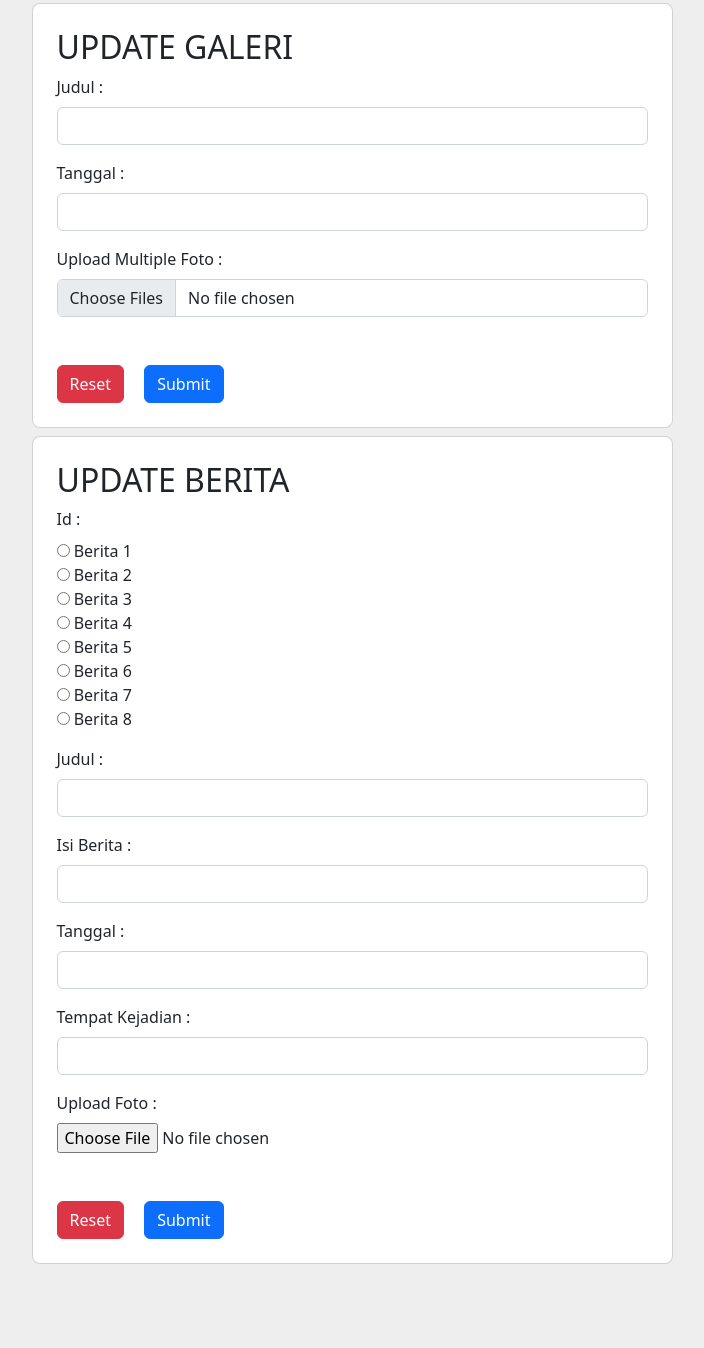
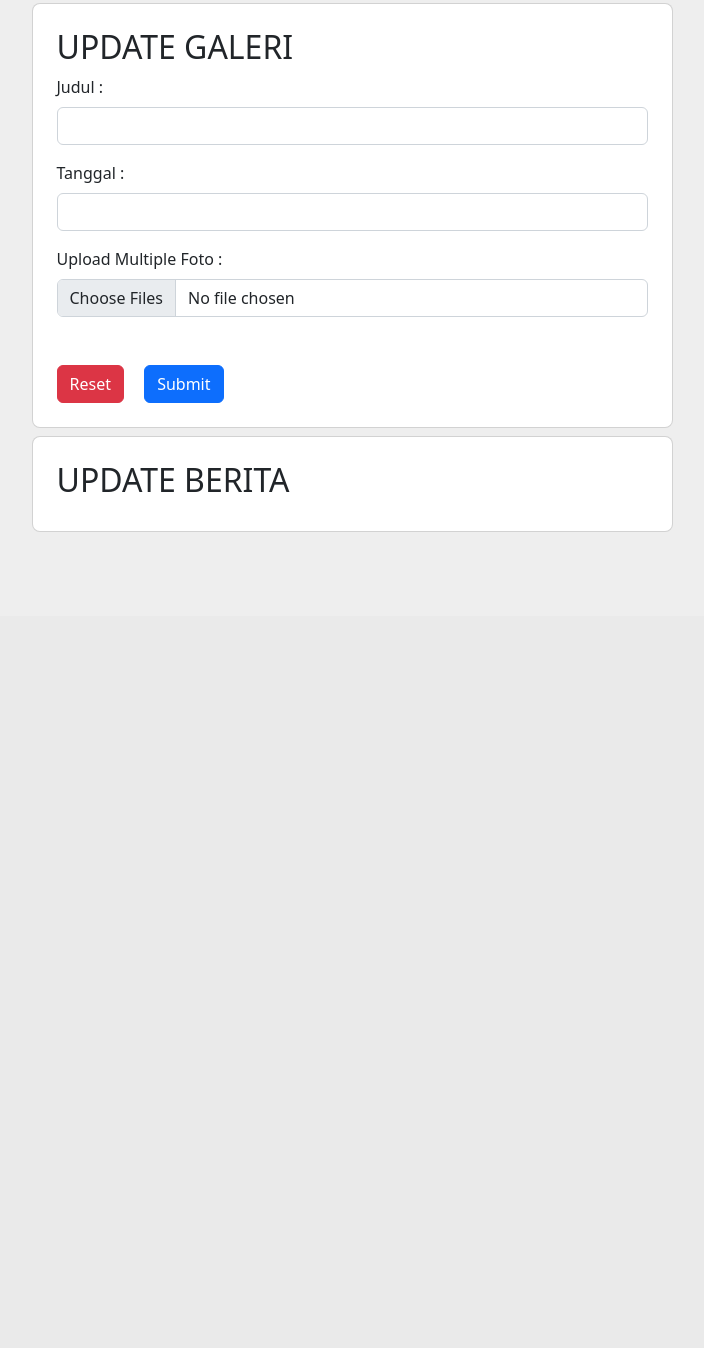
Before and after one commit to alfredtl/final_project, a PHP site: page /update.php in a window 1280 px wide. Shown: the part 938-2286 px from the top of the page, without its empty margins (288-992 px from the left). After the commit the page ends 1470 px from the top, so only its background shows below. Run offline with PHP 8.4, Linux system fonts and the light colour scheme.

Commit message:
proses mengerjakan fungsi update

```diff
--- a/galeri.php
+++ b/galeri.php
@@ -188,7 +188,7 @@
     </section>
 
 <!-- =========== Foto Rapat =========== -->
-    <section class="pt-3 pb-4" style="font-family: sans-serif;">
+    <!-- <section class="pt-3 pb-4" style="font-family: sans-serif;">
         <div class="container">
             <div class="row">
                 <div class="col-lg-10 text-light mx-auto py-4" style="margin-bottom: 100px; border-radius: 25px; background-color:rgb(218, 37, 29);" >
@@ -238,7 +238,7 @@
                 </div>
             </div>
         </div>
-    </section>
+    </section> -->
 
     <!-- =========== Foto Kerja Bakti =========== -->
     <section class="pt-3 pb-4" style="font-family: sans-serif;">
--- a/index.php
+++ b/index.php
@@ -460,7 +460,7 @@
     <!-- =========== Navbar Baru Lagi =========== -->
     <nav class="navbar navbar-expand-lg shadow-sm sticky-top" style="background-color:rgb(51, 33, 117);">
         <div class="container">
-            <a class="navbar-brand navbar-dark d-flex  align-items-center text-white  ms-sm-3 col-6 col-md-4 me-6" aria-label="Bootstrap" href="./darmisa.php"></svg><img class="logo-darmisa text-dark rounded-circle" src="./image/logo_DarMisa.jpg" alt="" title="DarMisa"><span class="fw-bold" style="margin-right: 100px;">DarMisa</span></a>
+            <a class="navbar-brand navbar-dark d-flex  align-items-center text-white  ms-sm-3 col-6 col-md-4 me-6" aria-label="Bootstrap" href=""></svg><img class="logo-darmisa text-dark rounded-circle" src="./image/logo_DarMisa.jpg" alt="" title="DarMisa"><span class="fw-bold" style="margin-right: 100px;">DarMisa</span></a>
 
             <a href="./login.php" class="btn-small btn btn-sm rounded-pill text-white mb-0 ms-auto me-2" title="Login" style="background-color:rgb(218, 37, 29); width: 80px;">Login</a>
 
--- a/update.php
+++ b/update.php
@@ -1,3 +1,73 @@
+<?php
+
+if(isset($_GET['id'])){
+    // ambil id dari url atau method get
+    $id = $_GET['id'];
+
+    // Buat koneksi dengan MySQL
+    $con = mysqli_connect("localhost","root","","db_berita");
+
+    // Check connection
+    if (mysqli_connect_errno()) {
+        echo "Failed to connect to MySQL: " . mysqli_connect_error();
+        exit();
+    }else{
+        echo '<br>koneksi berhasil';
+    }
+
+    $sql = "SELECT * FROM berita WHERE id='$id'";
+
+    if ($result = mysqli_query($con, $sql)) {
+        echo "<br>data tersedia";
+        while($user_data = mysqli_fetch_assoc($result)) {
+            $judul = $_POST['judul'];
+            $tempat_kejadian = $_POST['tempat_kejadian'];
+            $tanggal = $_POST['tanggal'];
+            $isi_berita = $_POST['isi_berita'];
+            $publish_id = $_POST['publish_id'];
+            $photo_link = $_POST['photo_link'];
+        }
+    } else {
+        echo "Error: " . $sql . "<br>" . mysqli_error($con);
+    }
+
+    mysqli_close($con);
+}
+
+if (isset($_POST['submit'])){
+    //var_dump($_POST);
+    $judul = $_POST['judul'];
+    $tempat_kejadian = $_POST['tempat_kejadian'];
+    $tanggal = $_POST['tanggal'];
+    $isi_berita = $_POST['isi_berita'];
+    $publish_id = $_POST['publish_id'];
+    $photo_link = $_POST['photo_link'];
+
+    // Buat koneksi dengan MySQL
+    $con = mysqli_connect("localhost","root","","db_berita");
+
+    // Check connection
+    if (mysqli_connect_errno()) {
+        echo "Failed to connect to MySQL: " . mysqli_connect_error();
+        exit();
+    }else{
+        echo '<br>koneksi berhasil';
+    }
+
+    $sql = "UPDATE berita SET judul='$judul',tempat_kejadian='$tempat_kejadian',tanggal='$tanggal',isi_berita='$isi_berita',
+    publish_id='$publish_id',photo_link='$photo_link' WHERE id='$id' ";
+
+    if (mysqli_query($con, $sql)) {
+        echo "<br>Data berhasil diupdate";
+    } else {
+        echo "Error: " . $sql . "<br>" . mysqli_error($con);
+    }
+
+    mysqli_close($con);
+}
+
+?>
+
 <!DOCTYPE html>
 <html lang="en">
 <head>
@@ -135,8 +205,10 @@
                     <div class="card rounded-3">
                         <div class="card-body p-4">
                             <h2>UPDATE BERITA</h2>
-                            <form action="action.php?p=aman" method="post" enctype="multipart/form-data">
-                                <label for="exampleFormControlInput1" class="form-label">Id :</label><br>
+
+                            <?php if(isset($_GET['id'])): ?>
+                            <form action="" method="post" enctype="multipart/form-data">
+                                <!-- <label for="exampleFormControlInput1" class="form-label">Id :</label><br>
                                 <input type="radio" id="berita1" name="fav_language" value="berita1">
                                 <label for="berita1">Berita 1</label><br>
 
@@ -159,29 +231,32 @@
                                 <label for="berita7">Berita 7</label><br>
 
                                 <input type="radio" id="berita8" name="fav_language" value="berita1">
-                                <label for="berita8">Berita 8</label><br>
+                                <label for="berita8">Berita 8</label><br> -->
 
 
 
                                 <label for="exampleFormControlInput1" class="form-label mt-3">Judul :</label>
-                                <input type="text" name="judul kegiatan" class="form-control mb-3">
+                                <input type="text" name="judul kegiatan" class="form-control mb-3" value="<?php echo $judul; ?>">
 
                                 <label for="exampleFormControlInput1" class="form-label">Isi Berita :</label>
-                                <input type="text" name="Isi Berita" class="form-control mb-3">
+                                <input type="text" name="Isi Berita" class="form-control mb-3" value="<?php echo $isi_berita; ?>">
 
                                 <label for="exampleFormControlInput1" class="form-label">Tanggal :</label>
-                                <input type="text" name="tanggal kegiatan" class="form-control mb-3">
+                                <input type="text" name="tanggal kegiatan" class="form-control mb-3" value="<?php echo $tanggal; ?>">
 
                                 <label for="exampleFormControlInput1" class="form-label">Tempat Kejadian :</label>
-                                <input type="text" name="tempat kejadian" class="form-control mb-3">
+                                <input type="text" name="tempat kejadian" class="form-control mb-3" value="<?php echo $tempat_kejadian; ?>">
 
                                 <label for="exampleFormControlInput1" class="form-label">Upload Foto :</label><br>
-                                <input type="file" name="berkas" class="mb-5"><br>
+                                <input type="file" name="berkas" class="mb-5" value="<?php echo $photo_link; ?>"><br>
 
                                 <input class="btn btn-danger me-3" type="reset" name="submit" value="Reset">
                                 <input class="btn btn-primary" type="submit" name="submit" value="Submit">
 
                             </form>
+
+                            <?php endif; ?>
+
                         </div>
                     </div>
                 </div>
```
Also changed, not shown: berita.php (+8 -4 lines), data-kebakaran.php (+13 -17 lines), image/download.png (added).
